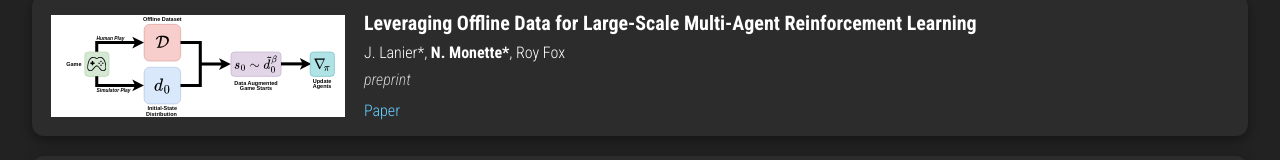
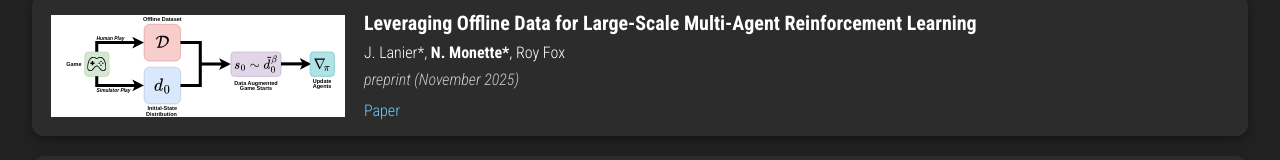
Before and after one commit to nmonette/nmonette.github.io, a React (Vite) app: page /#/projects in a window 1280 px wide. Shown: the part 464-624 px from the top of the page. Built offline with nearby package versions, Linux system fonts and the light colour scheme.

Commit message:
added date for preprint

```diff
--- a/src/pages/projects.jsx
+++ b/src/pages/projects.jsx
@@ -53,7 +53,7 @@ function Projects() {
                 img={dags}
                 title="Leveraging Offline Data for Large-Scale Multi-Agent Reinforcement Learning"
                 authors = {["J. Lanier*", "N. Monette*", "Roy Fox"]}
-                conf="preprint"
+                conf="preprint (November 2025)"
                 links={[{url: dags_paper, title: "Paper"}]}
                 imgWidth="100%"
             />
```
